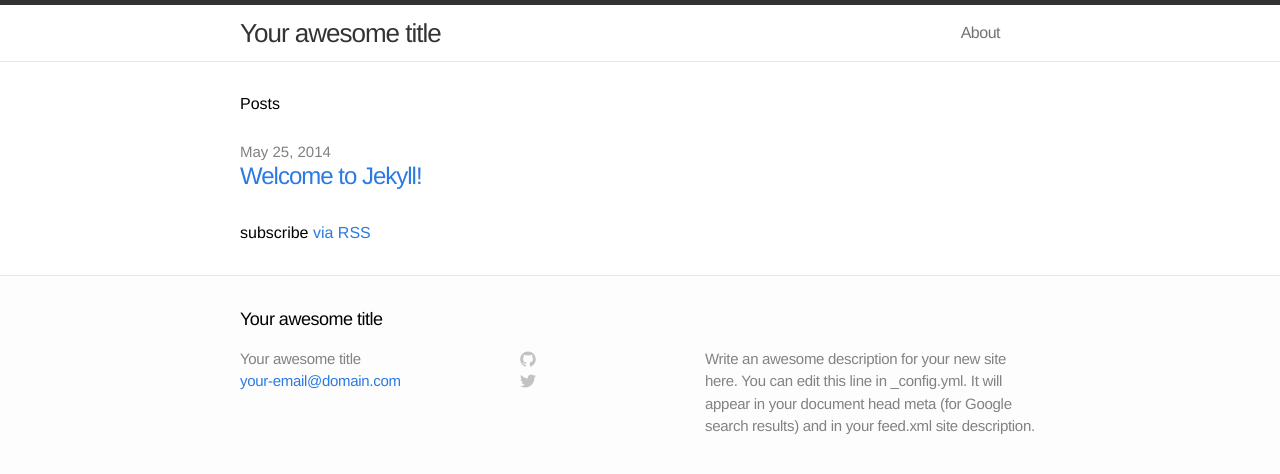
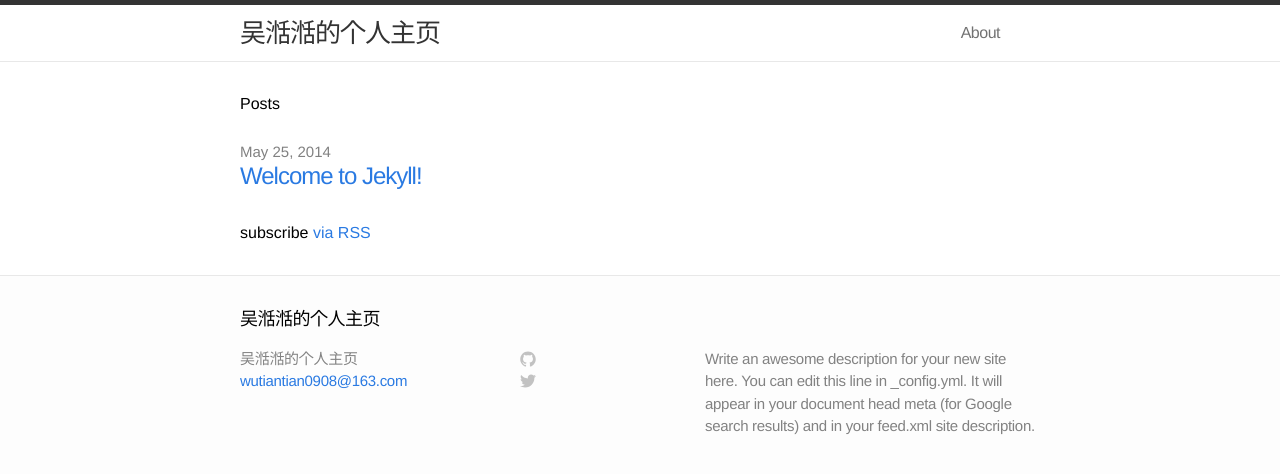
Before and after one commit to omega-pi/omega-pi.github.io, a Jekyll site: the page built from index.html, in a window 1280 px wide. Shown: the top 474 px of the page. Built offline with Jekyll 4.4.1, drawn with Linux system fonts in a browser that asks for light colours.

Commit message:
网站标题

```diff
--- a/_config.yml
+++ b/_config.yml
@@ -1,6 +1,6 @@
 # Site settings
-title: Your awesome title
-email: your-email@domain.com
+title: 吴湉湉的个人主页
+email: wutiantian0908@163.com
 description: "Write an awesome description for your new site here. You can edit this line in _config.yml. It will appear in your document head meta (for Google search results) and in your feed.xml site description."
 baseurl: ""
 url: "http://yourdomain.com"
```
